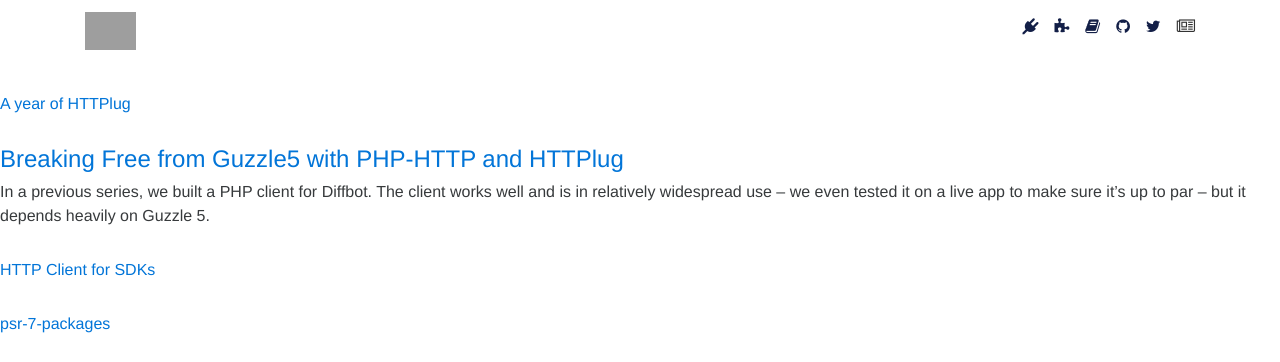
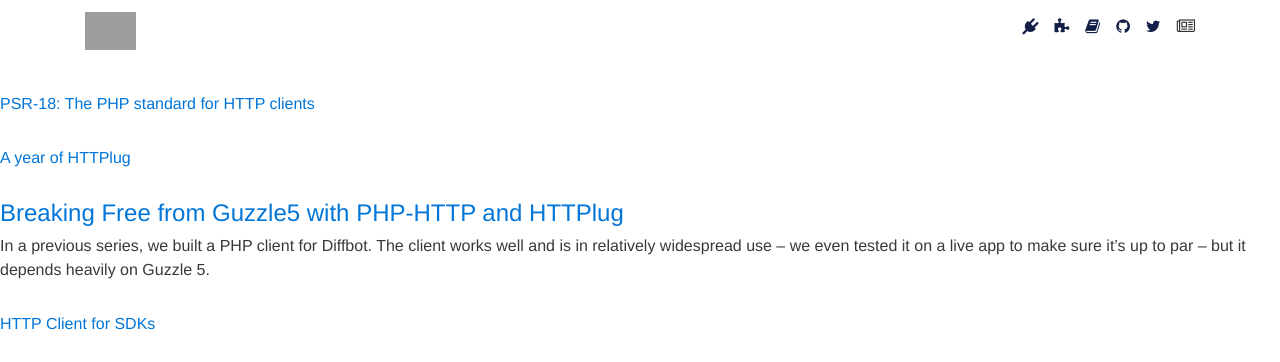
Before and after one commit to php-http/httplug.github.io, a Jekyll site: the page built from media.html, in a window 1280 px wide, cut to the strip 0-362 px from the top of the page. Built offline with Jekyll 4.4.1, drawn with Linux system fonts in a browser that asks for light colours; nearby versions of some CDN libraries; comment, search, counter and statistics services are not loaded; grey boxes are pictures that could not be loaded.

Commit message:
add blogpost about psr-18

```diff
--- a/media.html
+++ b/media.html
@@ -2,6 +2,11 @@
 layout: default
 ---
 <section id="media">
+    <article class="embed">
+        <a class="embedly-card" data-card-type="article" href="https://www.liip.ch/en/blog/psr-18-php-standard-for-http-clients">
+            PSR-18: The PHP standard for HTTP clients
+        </a>
+    </article>
     <article class="embed">
         <a class="embedly-card" data-card-type="article" href="https://sagikazarmark.hu/blog/2016/12/11/a-year-of-httplug/">
             A year of HTTPlug
```
